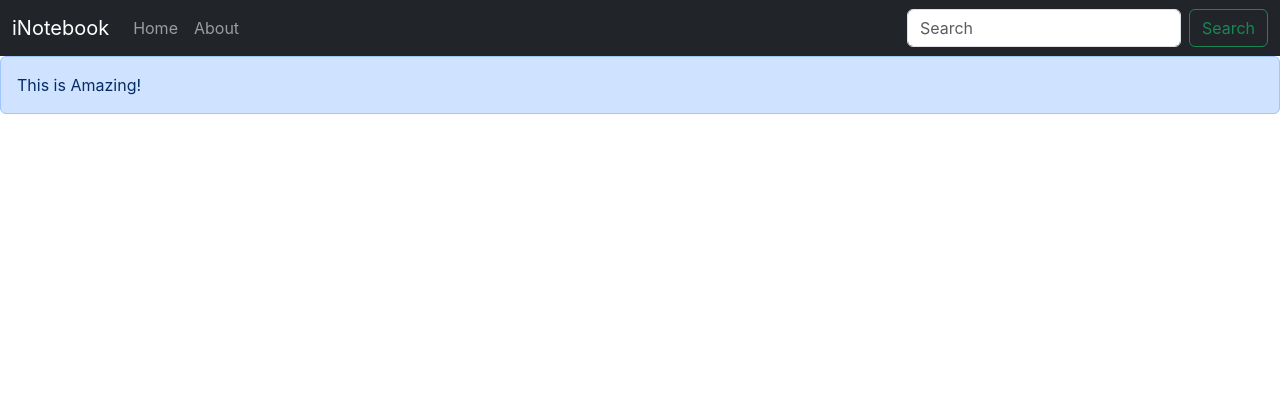
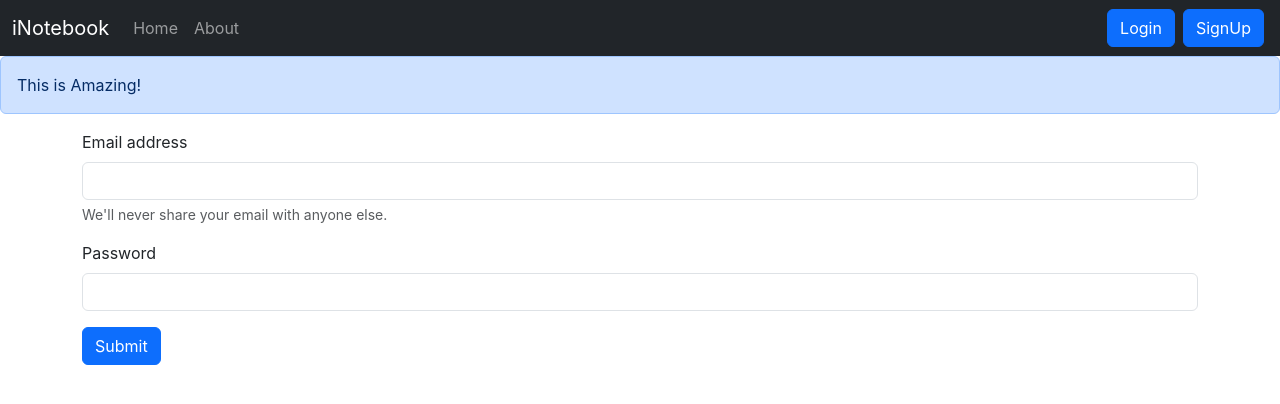
Before and after one commit to SidSM22/iNotebook, a React (Create React App) app: page /login in a window 1280 px wide. Shown: the top 404 px of the page. Built offline with nearby package versions, Linux system fonts and the light colour scheme.

Commit message:
created login page

```diff
--- a/src/App.js
+++ b/src/App.js
@@ -5,6 +5,8 @@
 import Navbar from "./components/Navbar";
 import NoteState from './context/notes/NoteState';
 import Alert from './components/Alert';
+import Login from './components/Login';
+import Signup from './components/Signup';
 import { BrowserRouter, Routes, Route } from "react-router-dom";
 
 function App() {
@@ -18,6 +20,8 @@
         <Routes>
           <Route exact path="/" element={<Home />}></Route>
           <Route exact path="/about" element={<About/>}></Route>
+          <Route exact path="/login" element={<Login/>}></Route>
+          <Route exact path="/signup" element={<Signup/>}></Route>
         </Routes>
         </div>
       </BrowserRouter>
--- /dev/null
+++ b/src/components/Login.js
@@ -0,0 +1,51 @@
+import React, {useState} from 'react'
+import {useNavigate} from 'react-router-dom'
+
+const Login = () => {
+    const [credentials, setCredentials] = useState({email:"", password:""})
+    let navigate = useNavigate();
+
+    const handleSubmit=async (e)=>{
+        e.preventDefault();
+        const response = await fetch("http://localhost:5000/api/auth/login", {
+            method: 'POST',
+            headers: {
+              'Content-Type':'application/json',
+
+            },
+            body: JSON.stringify({email: credentials.email,password: credentials.password})
+          });
+          const json = await response.json();
+          console.log(json);
+          if(json.success){
+            // redirect and save the auth token
+            localStorage.setItem('token', json.authtoken)
+            navigate("/");
+          }else{
+            alert("Invalid Credentials");
+          }
+    }
+
+    const onChange = (e) =>{
+        //note jesa he waisa bhi rahe or jo bhi name change ho raha he vo uski value ke barabar ho jaye.
+        setCredentials({...credentials,[e.target.name]: e.target.value})
+    }
+  return (
+    <div>
+        <form onSubmit={handleSubmit}>
+            <div className="mb-3">
+                <label htmlFor="email" className="form-label">Email address</label>
+                <input type="email" className="form-control" value={credentials.email} onChange={onChange} id="email" name="email" aria-describedby="emailHelp"/>
+                <div id="emailHelp" className="form-text">We'll never share your email with anyone else.</div>
+            </div>
+            <div className="mb-3">
+                <label htmlFor="password" className="form-label">Password</label>
+                <input type="password" className="form-control" value={credentials.password} onChange={onChange} name="password" id="password"/>
+            </div>
+            <button type="submit" className="btn btn-primary" >Submit</button>
+        </form>
+    </div>
+  )
+}
+
+export default Login
--- a/src/components/Navbar.js
+++ b/src/components/Navbar.js
@@ -6,18 +6,8 @@
   return (
     <nav className="navbar navbar-expand-lg navbar-dark bg-dark">
       <div className="container-fluid">
-        <Link className="navbar-brand" to="/">
-          iNotebook
-        </Link>
-        <button
-          className="navbar-toggler"
-          type="button"
-          data-bs-toggle="collapse"
-          data-bs-target="#navbarSupportedContent"
-          aria-controls="navbarSupportedContent"
-          aria-expanded="false"
-          aria-label="Toggle navigation"
-        >
+        <Link className="navbar-brand" to="/">iNotebook</Link>
+        <button className="navbar-toggler" type="button" data-bs-toggle="collapse" data-bs-target="#navbarSupportedContent" aria-controls="navbarSupportedContent" aria-expanded="false" aria-label="Toggle navigation">
           <span className="navbar-toggler-icon"></span>
         </button>
         <div className="collapse navbar-collapse" id="navbarSupportedContent">
@@ -34,15 +24,8 @@
             </li>
           </ul>
           <form className="d-flex" role="search">
-            <input
-              className="form-control me-2"
-              type="search"
-              placeholder="Search"
-              aria-label="Search"
-            />
-            <button className="btn btn-outline-success" type="submit">
-              Search
-            </button>
+          <Link className="btn btn-primary mx-1"to="/login"  role="button">Login</Link>
+          <Link className="btn btn-primary mx-1"to="/signup"  role="button">SignUp</Link>
           </form>
         </div>
       </div>
--- /dev/null
+++ b/src/components/Signup.js
@@ -0,0 +1,9 @@
+import React from 'react'
+
+const Signup = () => {
+  return (
+    <div>I am SignUp</div>
+  )
+}
+
+export default Signup
```
Also changed, not shown: 1 other file (tests, documents, lock files or other folders).
